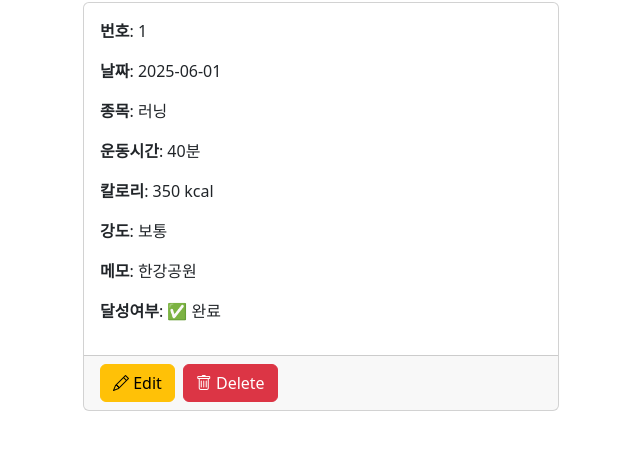
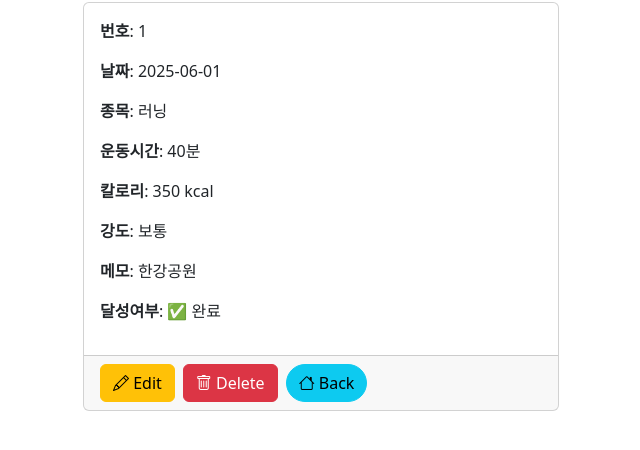
Before and after one commit to jo044879/OSS_assgin03, a plain HTML site: page view.html in a window 1280 px wide. Shown: the part 108-558 px from the top of the page, without its empty margins (319-959 px from the left). Drawn offline with nearby package versions, Linux system fonts and the light colour scheme.

Commit message:
view update

```diff
--- a/view.html
+++ b/view.html
@@ -40,6 +40,9 @@
             <button class="btn btn-danger" onclick="deleteRecord()">
                 <i class="bi bi-trash"></i> Delete
             </button>
+            <a href="index.html",  class="btn btn-info rounded-pill">
+                <i class = "bi bi-house"></i> Back
+                </a>
         </div>
 
     </div>
```
